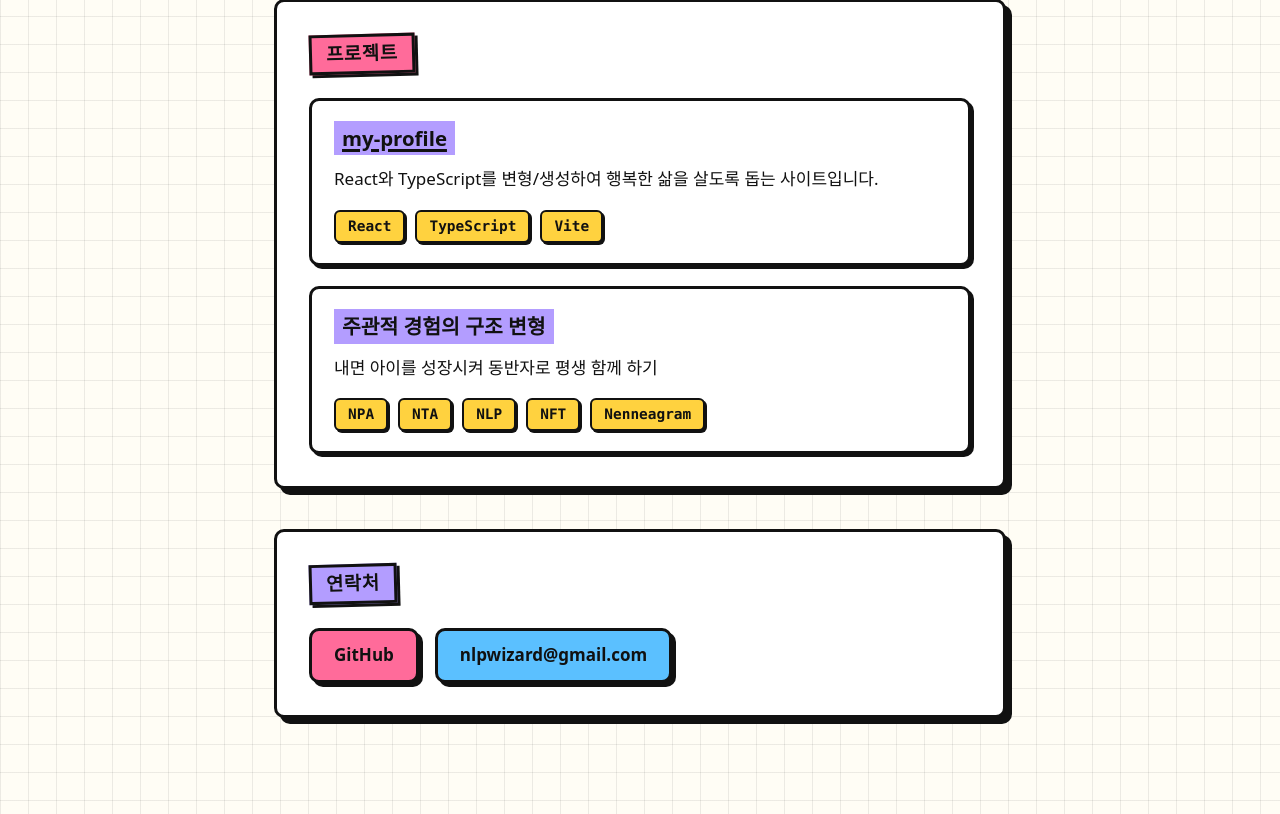
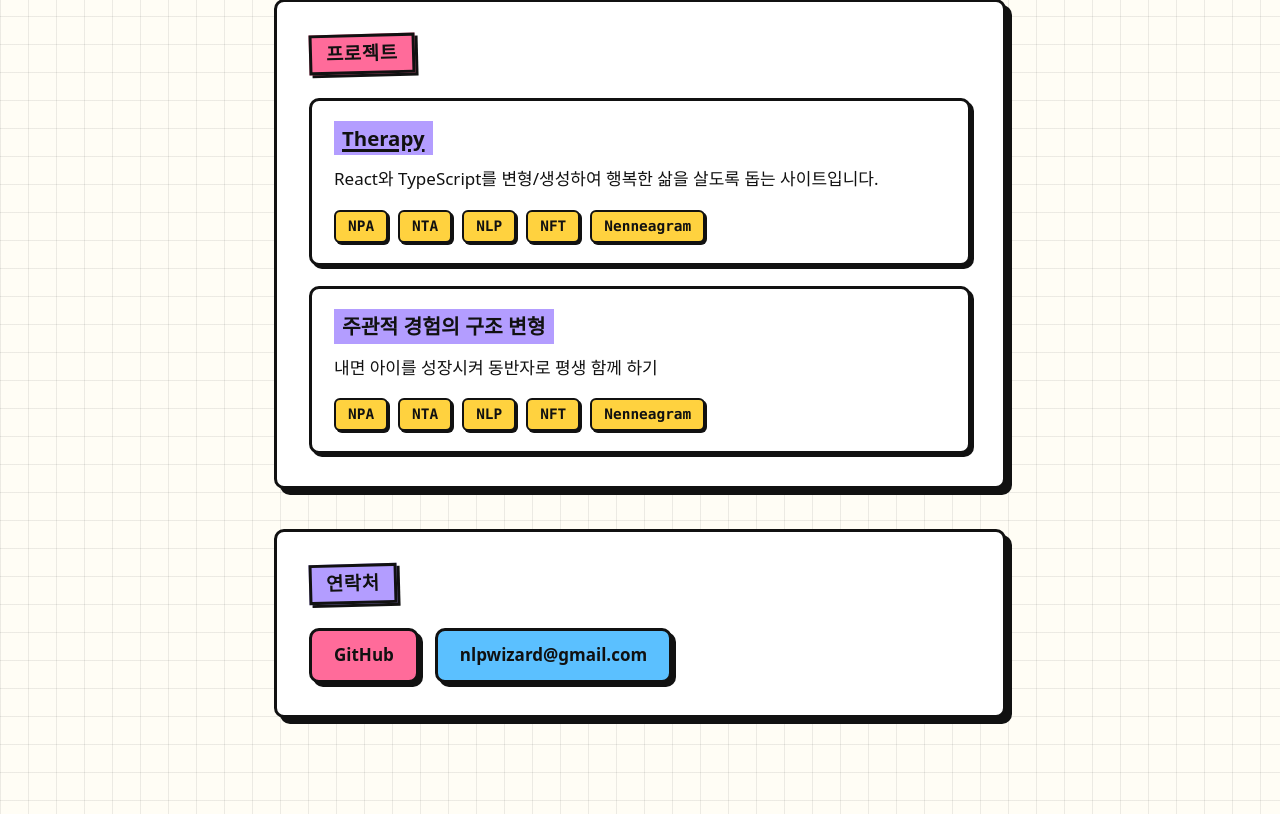
Before and after one commit to metahomo/metahomo.github.io, a React (Vite) app: page / in a window 1280 px wide. Shown: the part 880-1694 px from the top of the page. Built offline with nearby package versions, Linux system fonts and the light colour scheme.

Commit message:
Update first project in profile
Co-Authored-By: Claude Opus 5.5 <noreply@anthropic.com>

```diff
--- a/src/profile.ts
+++ b/src/profile.ts
@@ -48,9 +48,9 @@ export const profile: Profile = {
   // TODO: 실제 프로젝트로 교체하기
   projects: [
     {
-      name: 'my-profile',
+      name: 'Therapy',
       description: 'React와 TypeScript를 변형/생성하여 행복한 삶을 살도록 돕는 사이트입니다.',
-      tech: ['React', 'TypeScript', 'Vite'],
+      tech: ['NPA', 'NTA', 'NLP', 'NFT', 'Nenneagram'],
       url: 'https://github.com/nlpwhiz/my-profile', // TODO: 저장소 주소 확인
     },
     {
```
